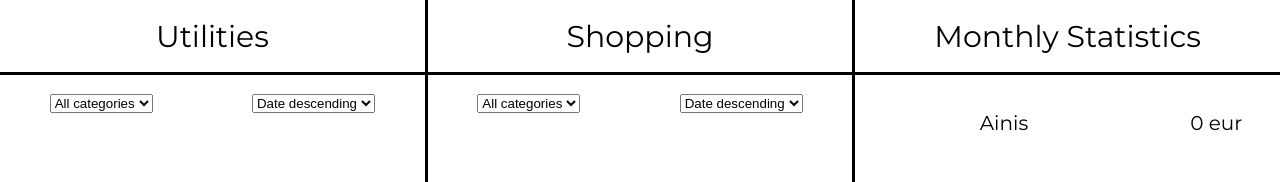
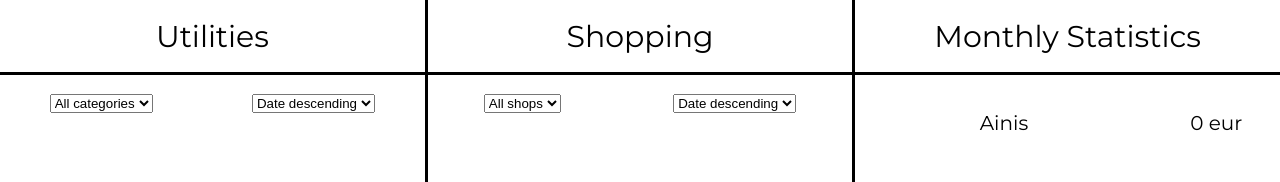
Before and after one commit to AinisALaur/Finance-tracker, a React (Create React App) app: page / in a window 1280 px wide. Shown: the top 182 px of the page. Built offline with nearby package versions, Linux system fonts and the light colour scheme; a web font is replaced by a local one.

Commit message:
Sorting functionality added

```diff
--- a/src/App.js
+++ b/src/App.js
@@ -9,7 +9,8 @@ import {
   Instance,
   MonthlyData,
   ImportMenu,
-  DataContainerOptions,
+  DataContainerOptionsUtilities,
+  DataContainerOptionsFood,
 } from "./Containers";
 import { ImportButton, ExportButton, AddButton } from "./Buttons";
 
@@ -20,6 +21,12 @@ function App() {
   const [deleteInstance, setDeleteInstance] = useState("");
   const [instances, setInstances] = useState({ utilities: [], food: [] });
   const [editModeOn, setEditModeOn] = useState(false);
+  const [filterFood, setFilterFood] = useState("all-food");
+  const [sortFood, setSortFood] = useState("dateDescending-food");
+  const [filterUtilities, setFilterUtilities] = useState("all-utilities");
+  const [sortUtilities, setSortUtilities] = useState(
+    "dateDescending-utilities"
+  );
 
   const [category, setCategory] = useState("");
   const [subCategory, setSubCategory] = useState("");
@@ -360,10 +367,21 @@ function App() {
         <Container className="util-container">
           <TextBox>Utilities</TextBox>
           <DataContainer id="util-data">
-            <DataContainerOptions></DataContainerOptions>
+            <DataContainerOptionsUtilities
+              setFilterUtilities={setFilterUtilities}
+              setSortUtilities={setSortUtilities}
+            ></DataContainerOptionsUtilities>
             {instances.utilities
               .slice()
-              .sort((a, b) => new Date(b.date) - new Date(a.date))
+              .sort((a, b) =>
+                sortUtilities === "dateDescending-utilities"
+                  ? new Date(b.date) - new Date(a.date)
+                  : sortUtilities === "sumDescending-utilities"
+                  ? b.amount - a.amount
+                  : sortUtilities === "sumAscending-utilities"
+                  ? a.amount - b.amount
+                  : new Date(a.date) - new Date(b.date)
+              )
               .map((inst) => (
                 <Instance
                   key={inst.id}
@@ -377,10 +395,21 @@ function App() {
         <Container className="food-container">
           <TextBox>Shopping</TextBox>
           <DataContainer id="food-data">
-            <DataContainerOptions></DataContainerOptions>
+            <DataContainerOptionsFood
+              setFilterFood={setFilterFood}
+              setSortFood={setSortFood}
+            ></DataContainerOptionsFood>
             {instances.food
               .slice()
-              .sort((a, b) => new Date(b.date) - new Date(a.date))
+              .sort((a, b) =>
+                sortFood === "dateDescending-food"
+                  ? new Date(b.date) - new Date(a.date)
+                  : sortFood === "sumDescending-food"
+                  ? b.amount - a.amount
+                  : sortFood === "sumAscending-food"
+                  ? a.amount - b.amount
+                  : new Date(a.date) - new Date(b.date)
+              )
               .map((inst) => (
                 <Instance
                   key={inst.id}
--- a/src/Containers.js
+++ b/src/Containers.js
@@ -10,23 +10,65 @@ function DataContainer({ className, children }) {
   );
 }
 
-function DataContainerOptions() {
+function DataContainerOptionsUtilities({
+  setFilterUtilities,
+  setSortUtilities,
+}) {
+  const handleChangeSort = (e) => {
+    setSortUtilities(e.target.value);
+  };
+
+  const handleChangeFilter = (e) => {
+    setFilterUtilities(e.target.value);
+  };
+
   return (
     <>
       <div className="data-container-options">
-        <select>
-          <option value="all">All categories</option>
-          <option value="hot-water">Hot water</option>
-          <option value="cold-water">Cold water</option>
-          <option value="electricity">Electricity</option>
-          <option value="gas">Gas</option>
+        <select onChange={handleChangeFilter}>
+          <option value="all-utilities">All categories</option>
+          <option value="hot-water-utilities">Hot water</option>
+          <option value="cold-water-utilities">Cold water</option>
+          <option value="electricity-utilities">Electricity</option>
+          <option value="gas-utilities">Gas</option>
         </select>
 
-        <select>
-          <option value="dateDescending">Date descending</option>
-          <option value="dateAscending">Date ascending</option>
-          <option value="sumDescending">Sum descending</option>
-          <option value="sumAscending">Sum ascending</option>
+        <select onChange={handleChangeSort}>
+          <option value="dateDescending-utilities">Date descending</option>
+          <option value="dateAscending-utilities">Date ascending</option>
+          <option value="sumDescending-utilities">Sum descending</option>
+          <option value="sumAscending-utilities">Sum ascending</option>
+        </select>
+      </div>
+    </>
+  );
+}
+
+function DataContainerOptionsFood({ setFilterFood, setSortFood }) {
+  const handleChangeSort = (e) => {
+    setSortFood(e.target.value);
+  };
+
+  const handleChangeFilter = (e) => {
+    setFilterFood(e.target.value);
+  };
+
+  return (
+    <>
+      <div className="data-container-options">
+        <select onChange={handleChangeFilter}>
+          <option value="all-food">All shops</option>
+          <option value="lidl">Lidl</option>
+          <option value="maxima">Maxima</option>
+          <option value="iki">IKI</option>
+          <option value="other">Other</option>
+        </select>
+
+        <select onChange={handleChangeSort}>
+          <option value="dateDescending-food">Date descending</option>
+          <option value="dateAscending-food">Date ascending</option>
+          <option value="sumDescending-food">Sum descending</option>
+          <option value="sumAscending-food">Sum ascending</option>
         </select>
       </div>
     </>
@@ -514,5 +556,6 @@ export {
   Instance,
   MonthlyData,
   ImportMenu,
-  DataContainerOptions,
+  DataContainerOptionsUtilities,
+  DataContainerOptionsFood,
 };
```
